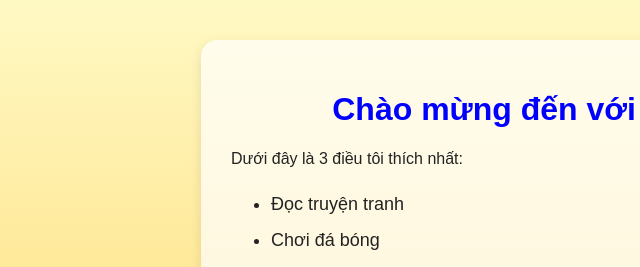
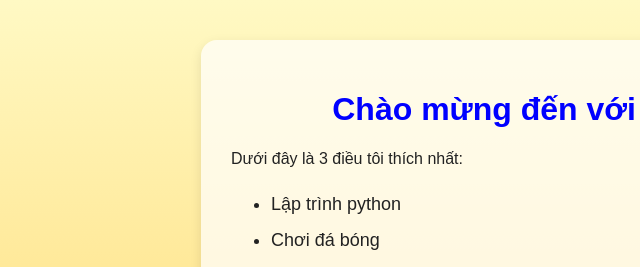
Before and after one commit to hoang123-vscode/file-c-3A-Users-tuann-OneDrive-Documents-python-html-HTML-index.html, a plain HTML site: page index.html in a window 1280 px wide. Shown: the top 267 px of the page, 59-699 px from the left. Drawn offline with Linux system fonts and the light colour scheme.

Commit message:
Update index.html

```diff
--- a/index.html
+++ b/index.html
@@ -49,7 +49,7 @@
         <p>Dưới đây là 3 điều tôi thích nhất:</p>
 
         <ul>
-            <li>Đọc truyện tranh</li>
+            <li>Lập trình python</li>
             <li>Chơi đá bóng</li>
             <li>Lập trình web</li>
         </ul>
```
